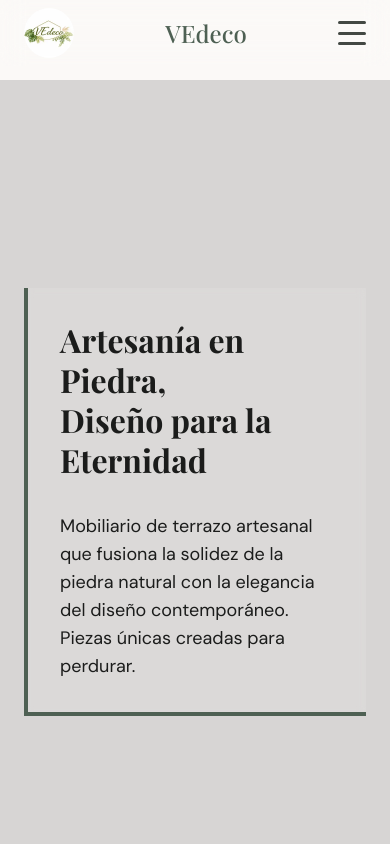
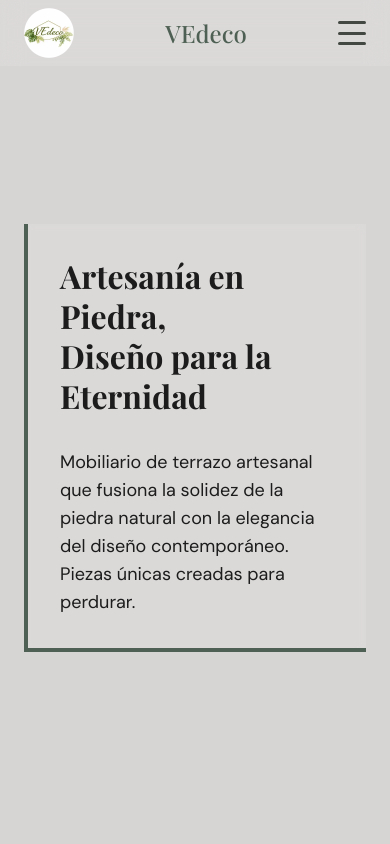
Before and after one commit to blom31/vedeco, a React (Vite) app: page / in a window 390 px wide. Shown: the top 844 px of the page. Built offline with nearby package versions, Linux system fonts and the light colour scheme.

Commit message:
ajustes header responsive1

```diff
--- a/src/App.jsx
+++ b/src/App.jsx
@@ -46,7 +46,7 @@ function App() {
       className="bg-background text-on-surface selection:bg-primary/20 min-h-screen"
     >
       <Header />
-      <main className="pt-20">
+      <main>
         <Hero />
         <About />
         <FeaturedProducts />
--- a/src/styles/_hero.scss
+++ b/src/styles/_hero.scss
@@ -81,6 +81,7 @@
       background-color: rgba($background, 0.1);
       // border-left: none;
       border-bottom: 4px solid $primary;
+      margin-top: 2em;
     }
 
     @media (min-width: 768px) {
```
